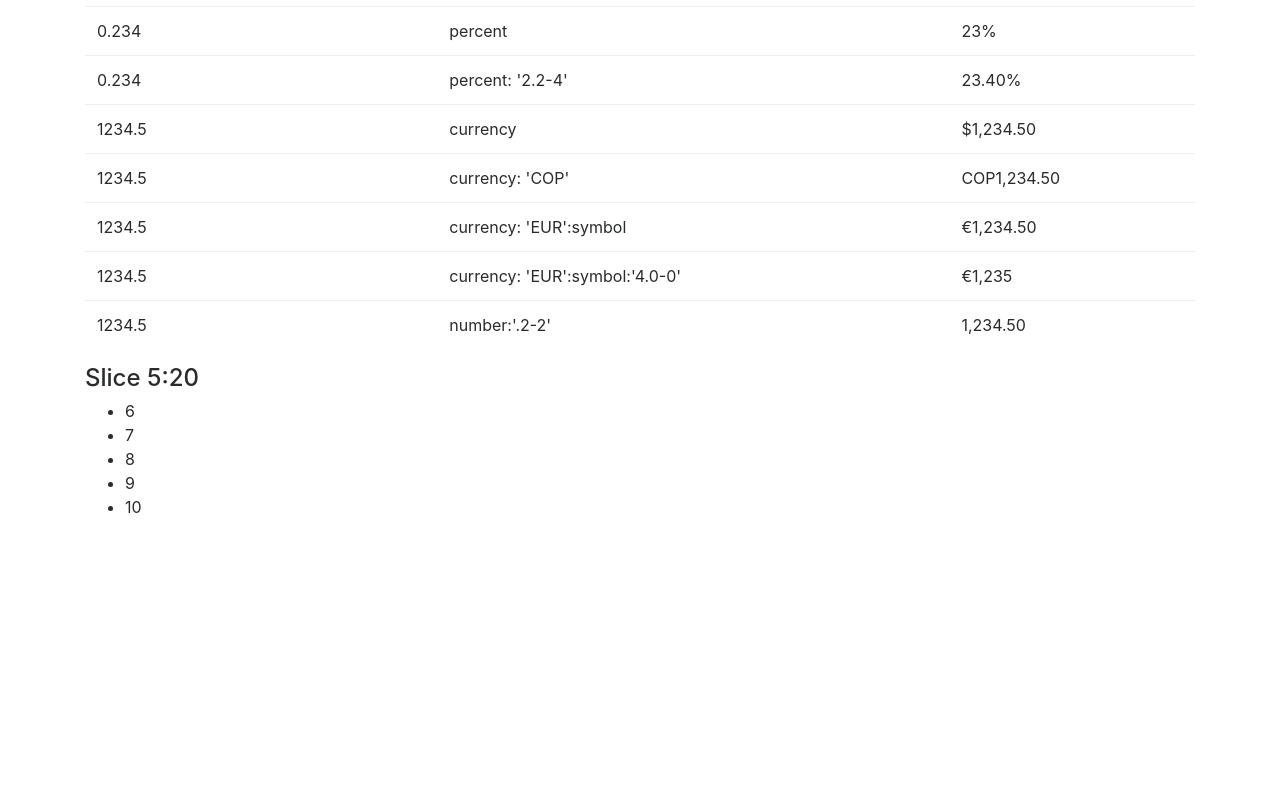
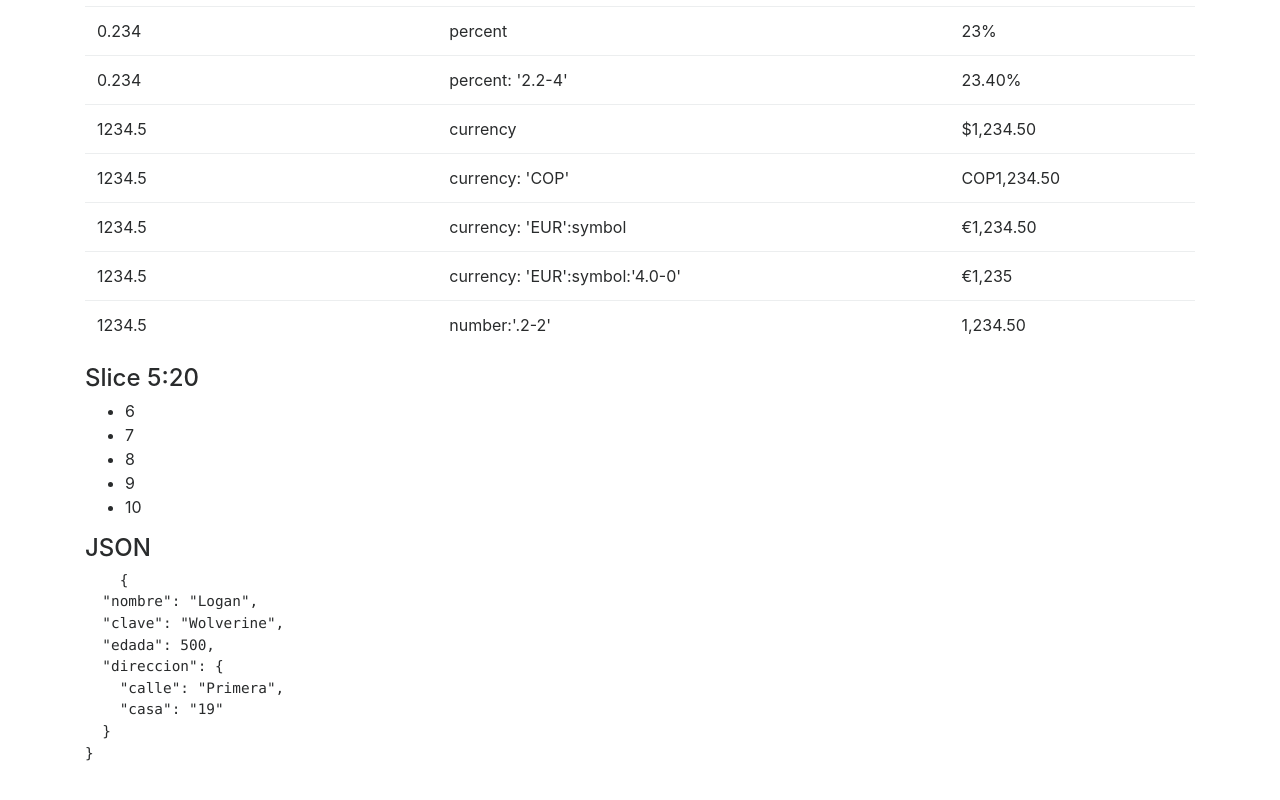
Before and after one commit to CarlosEstevez13/3.pipes, an Angular app: page / in a window 1280 px wide. Shown: the part 488-1288 px from the top of the page. Before the commit the page ends 1023 px from the top, so only its background shows below. Built offline with nearby package versions, Linux system fonts and the light colour scheme.

Commit message:
json pipe

```diff
--- a/src/app/app.component.html
+++ b/src/app/app.component.html
@@ -104,4 +104,10 @@
     <li *ngFor="let item of arreglo | slice: 5:20">{{item}}</li>
   </ul>
 
+  <h4>JSON</h4>
+  <pre>
+    {{heroe | json }}
+  </pre>
 </div>
+
+<br><br><br><br><br><br>
--- a/src/app/app.component.ts
+++ b/src/app/app.component.ts
@@ -15,4 +15,14 @@
   a = 0.234;
 
   salario = 1234.5;
+
+  heroe = {
+    nombre: 'Logan',
+    clave: 'Wolverine',
+    edada: 500,
+    direccion: {
+      calle: 'Primera',
+      casa: '19'
+    }
+  }
 }
```
